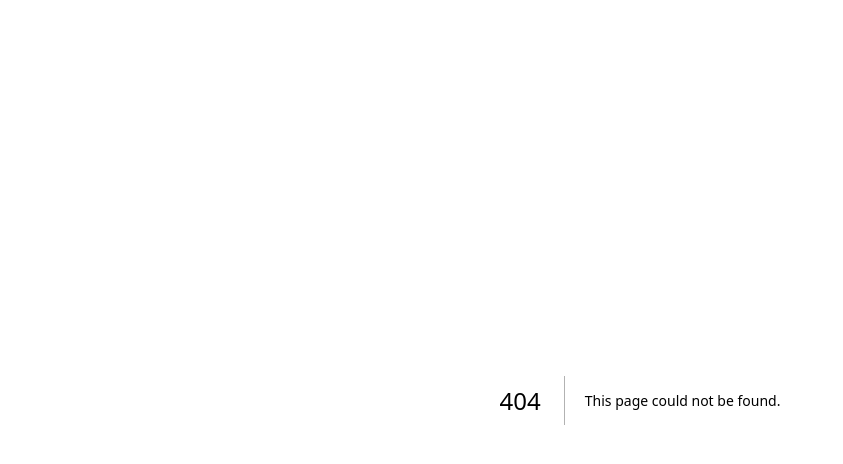
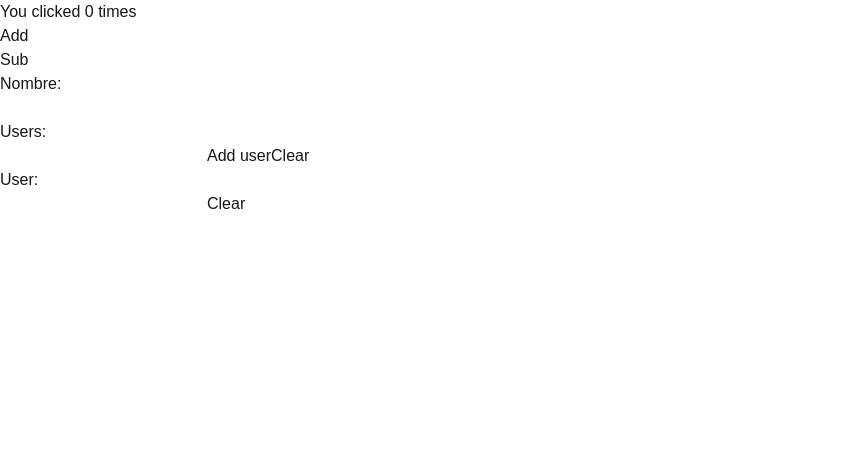
Before and after one commit to javierpernia/practicas-react, a Next.js app: page /useState in a window 1280 px wide. Before the commit this address had no page. Shown: the top 464 px of the page, without its empty margins (0-843 px from the left). Built offline with nearby package versions, Linux system fonts and the light colour scheme.

Commit message:
primer commit te practicas de react

```diff
--- /dev/null
+++ b/app/(pages)/useState/page.tsx
@@ -0,0 +1,43 @@
+'use client';
+
+import { useState } from 'react';
+
+interface User {
+    name: string;
+    age: number;
+    email: string;
+}
+
+export default function UseStatePage() {
+    const [count, setCount] = useState<number>(0);
+    const [name, setName] = useState<string>('');
+    const [users, setUsers] = useState<string[]>([]);
+    const [usersVals, setUsersVals] = useState<string>('');
+    const [user, setUser] = useState<User>({
+        name: '',
+        age: 0,
+        email: '',
+    });
+
+
+
+    return (
+        <div>
+            <p>You clicked {count} times</p>
+            <button onClick={() => setCount(count + 1)}>Add</button><br />
+            <button onClick={() => count > 0 && setCount(count - 1)}>Sub</button>
+
+            <p>Nombre: {name}</p>
+            <input type="text" value={name} onChange={(e) => setName(e.target.value)} />
+
+            <p>Users: {users.join(', ')}</p>
+            <input type="text" value={usersVals} id="users" onChange={(e) => setUsersVals(e.target.value)} />
+            <button onClick={() => setUsers([...users, usersVals])}>Add user</button>
+            <button onClick={() => setUsers([])}>Clear</button>
+
+            <p>User: {user.name}</p>
+            <input type="text" value={user.name} id="username" onChange={(e) => setUser({ ...user, name: e.target.value })} />
+            <button onClick={() => setUser({ name: '', age: 0, email: '' })}>Clear</button>
+        </div>
+    );
+}
```
Also changed, not shown: app/(pages)/useEffect/page.tsx (added).
